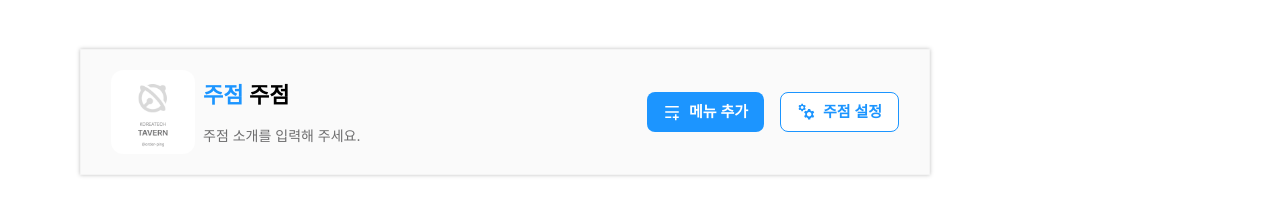
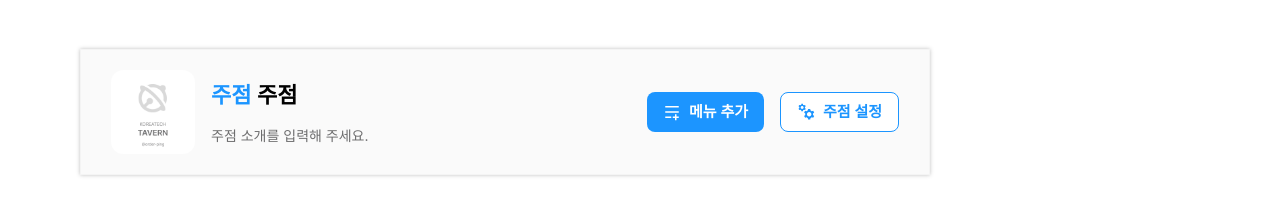
Before and after one commit to JK-Side/OrderPing-FE, a React (Vite) app: page /store/operate/1 in a window 1280 px wide. Shown: the part 127-331 px from the top of the page. Built offline with nearby package versions, Linux system fonts and the light colour scheme; no server answers.

Commit message:
refactor: gap 수정

```diff
--- a/src/pages/StoreOperate/StoreOperate.module.scss
+++ b/src/pages/StoreOperate/StoreOperate.module.scss
@@ -29,7 +29,7 @@
 .summaryInfo {
   display: flex;
   align-items: center;
-  gap: 8px;
+  gap: 16px;
   min-width: 0;
 }
 
```
